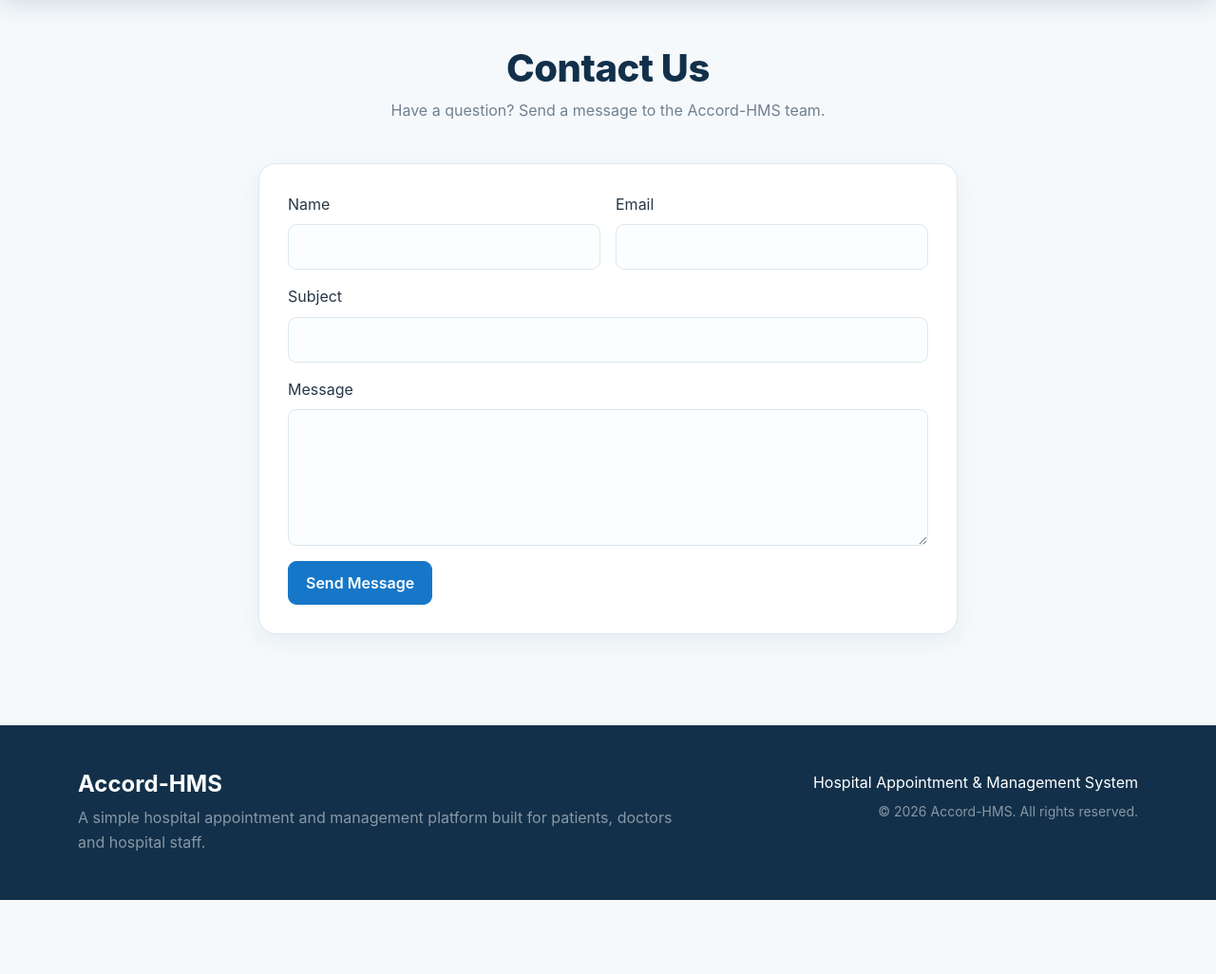
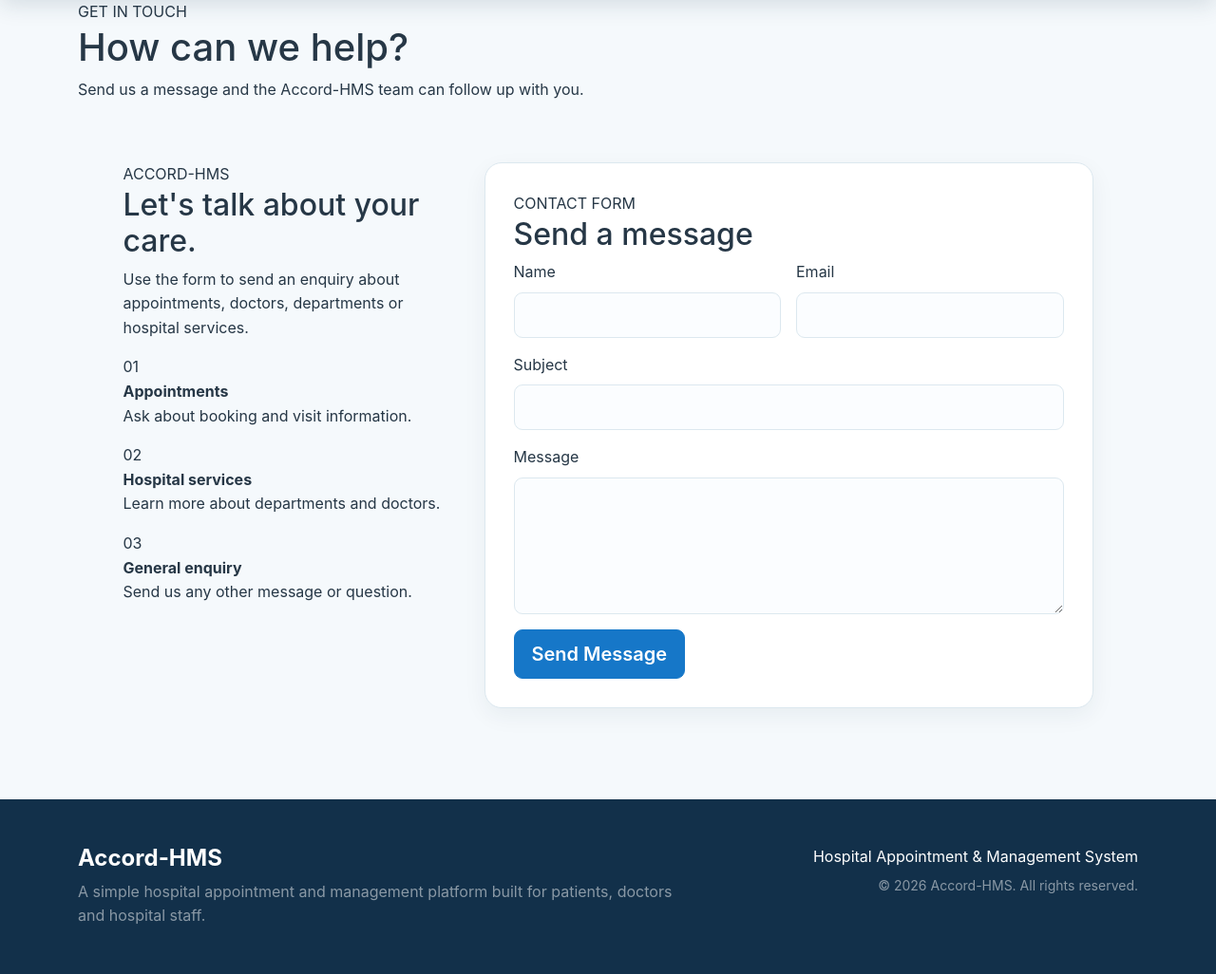
Before and after one commit to adityatiwari-git/Accord-HMS, a Django app: page /contact/ in a window 1280 px wide. Shown: the part 70-1096 px from the top of the page at 95% size. Before the commit the page ends 1018 px from the top, so only its background shows below. Run offline with Django 5.2, Linux system fonts and the light colour scheme.

Commit message:
Polish contact page UI

```diff
--- a/templates/contact.html
+++ b/templates/contact.html
@@ -3,47 +3,39 @@
 {% block title %}Contact | Accord-HMS{% endblock %}
 
 {% block content %}
+<section class="page-hero compact-hero">
+    <div class="container">
+        <span class="eyebrow">GET IN TOUCH</span>
+        <h1>How can we help?</h1>
+        <p>Send us a message and the Accord-HMS team can follow up with you.</p>
+    </div>
+</section>
+
 <section class="py-5">
     <div class="container">
-        <div class="section-title text-center">
-            <h1>Contact Us</h1>
-            <p>Have a question? Send a message to the Accord-HMS team.</p>
-        </div>
-
-        <div class="row justify-content-center">
-            <div class="col-md-8">
-                <div class="form-card">
+        <div class="row g-4 justify-content-center">
+            <div class="col-lg-4">
+                <div class="contact-info-card">
+                    <span class="eyebrow">ACCORD-HMS</span>
+                    <h2>Let's talk about your care.</h2>
+                    <p>Use the form to send an enquiry about appointments, doctors, departments or hospital services.</p>
+                    <div class="contact-item"><span>01</span><div><strong>Appointments</strong><p>Ask about booking and visit information.</p></div></div>
+                    <div class="contact-item"><span>02</span><div><strong>Hospital services</strong><p>Learn more about departments and doctors.</p></div></div>
+                    <div class="contact-item"><span>03</span><div><strong>General enquiry</strong><p>Send us any other message or question.</p></div></div>
+                </div>
+            </div>
+            <div class="col-lg-7">
+                <div class="form-card polished-form-card">
+                    <div class="form-card-heading"><span class="eyebrow">CONTACT FORM</span><h2>Send a message</h2></div>
                     <form method="post">
                         {% csrf_token %}
-
-                        {% if form.non_field_errors %}
-                            <div class="alert alert-danger">{{ form.non_field_errors }}</div>
-                        {% endif %}
-
+                        {% if form.non_field_errors %}<div class="alert alert-danger">{{ form.non_field_errors|striptags }}</div>{% endif %}
                         <div class="row g-3">
-                            <div class="col-md-6">
-                                <label class="form-label">Name</label>
-                                {{ form.name }}
-                                {{ form.name.errors }}
-                            </div>
-                            <div class="col-md-6">
-                                <label class="form-label">Email</label>
-                                {{ form.email }}
-                                {{ form.email.errors }}
-                            </div>
-                            <div class="col-12">
-                                <label class="form-label">Subject</label>
-                                {{ form.subject }}
-                                {{ form.subject.errors }}
-                            </div>
-                            <div class="col-12">
-                                <label class="form-label">Message</label>
-                                {{ form.message }}
-                                {{ form.message.errors }}
-                            </div>
-                            <div class="col-12">
-                                <button type="submit" class="btn btn-primary">Send Message</button>
-                            </div>
+                            <div class="col-md-6"><label class="form-label">Name</label>{{ form.name }}{{ form.name.errors }}</div>
+                            <div class="col-md-6"><label class="form-label">Email</label>{{ form.email }}{{ form.email.errors }}</div>
+                            <div class="col-12"><label class="form-label">Subject</label>{{ form.subject }}{{ form.subject.errors }}</div>
+                            <div class="col-12"><label class="form-label">Message</label>{{ form.message }}{{ form.message.errors }}</div>
+                            <div class="col-12"><button type="submit" class="btn btn-primary btn-lg">Send Message</button></div>
                         </div>
                     </form>
                 </div>
```
